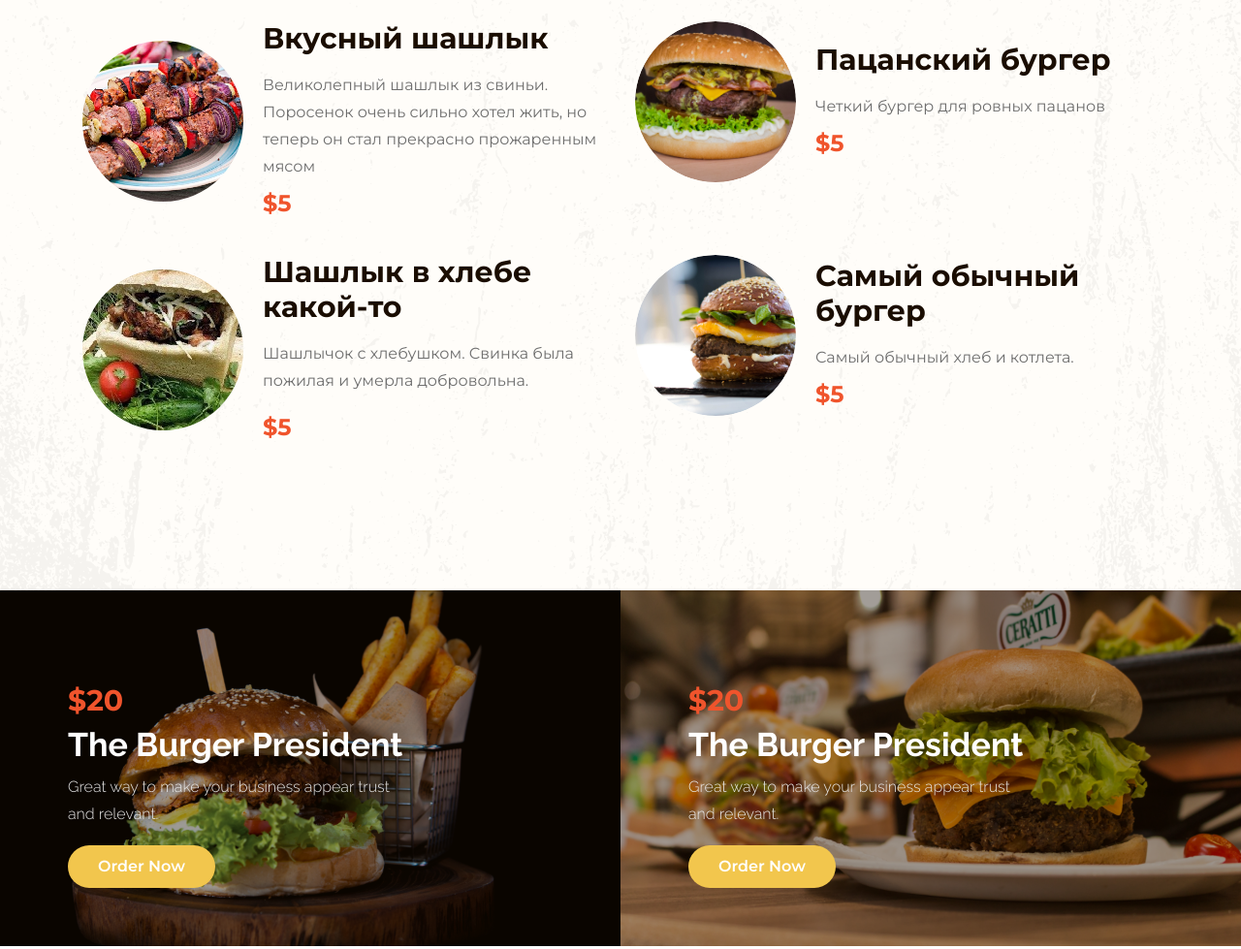
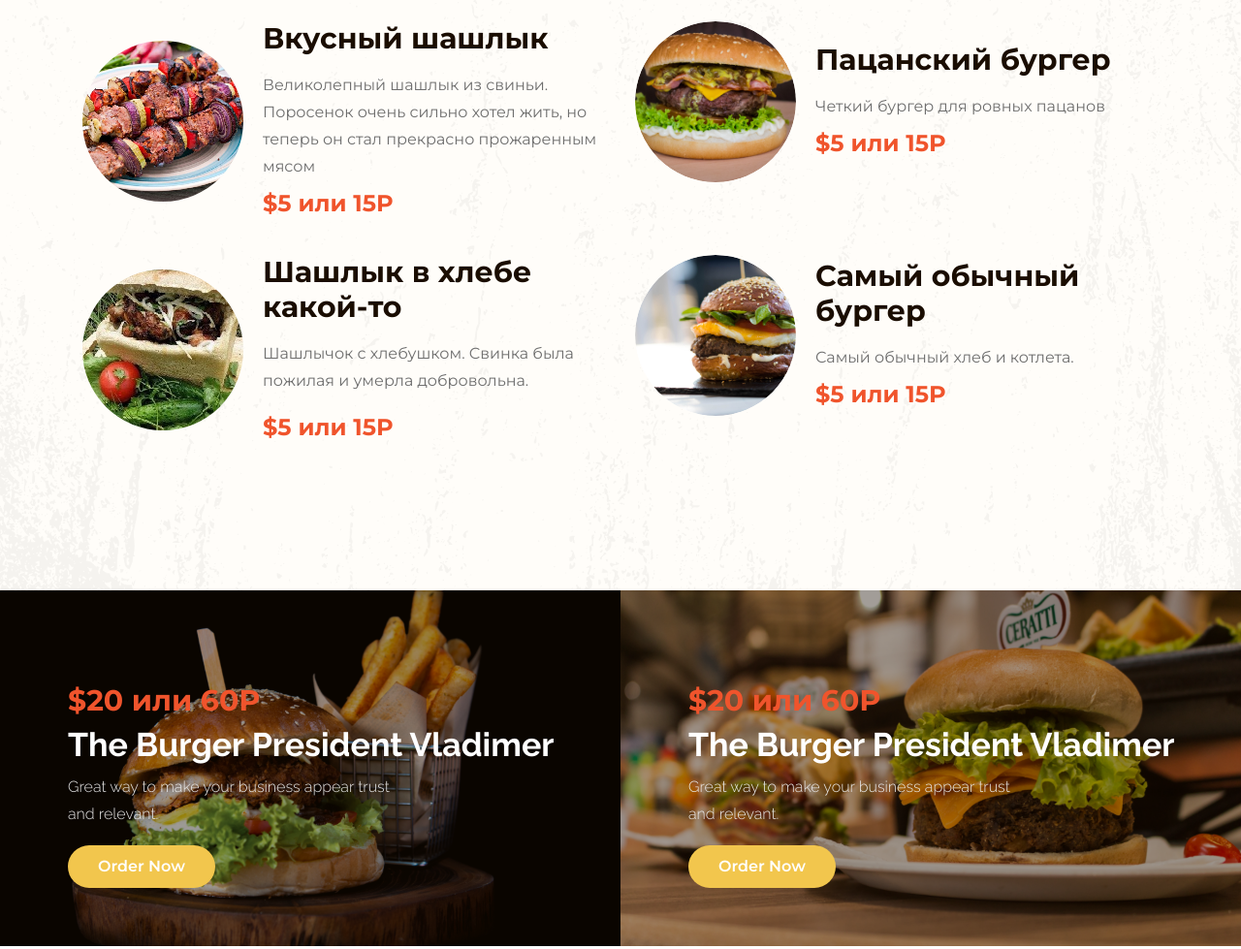
Before and after one commit to AlekseiSviridov/Burger.github.io, a plain HTML site: page Menu.html in a window 1280 px wide. Shown: the part 720-1699 px from the top of the page at 97% size. Drawn offline with Linux system fonts and the light colour scheme; files whose address does not match are found by name.

Commit message:
Add files via upload

```diff
--- a/Menu.html
+++ b/Menu.html
@@ -123,7 +123,7 @@
                         <div class="info">
                             <h3>Вкусный шашлык</h3>
                             <p>Великолепный шашлык из свиньи. Поросенок очень сильно хотел жить, но теперь он стал прекрасно прожаренным мясом</p>
-                            <span>$5</span>
+                            <span>$5 или 15Р</span>
                         </div>
                     </div>
                 </div>
@@ -135,7 +135,7 @@
                         <div class="info">
                             <h3>Пацанский бургер</h3>
                             <p>Четкий бургер для ровных пацанов</p>
-                            <span>$5</span>
+                            <span>$5  или 15Р</span>
                         </div>
                     </div>
 
@@ -148,7 +148,7 @@
                         <div class="info">
                             <h3>Шашлык в хлебе какой-то</h3>
                             <p><p>Шашлычок с хлебушком. Свинка была пожилая и умерла добровольна.</p></p>
-                            <span>$5</span>
+                            <span>$5 или 15Р</span>
                         </div>
                     </div>
                 </div>
@@ -160,7 +160,7 @@
                         <div class="info">
                             <h3>Самый обычный бургер</h3>
                             <p>Самый обычный хлеб и котлета.</p>
-                            <span>$5</span>
+                            <span>$5 или 15Р</span>
                         </div>
                     </div>
                 </div>
@@ -178,8 +178,8 @@
                         <img src="img/burgers/1.png" alt="">
                         <div class="room_heading d-flex justify-content-between align-items-center">
                             <div class="room_heading_inner">
-                                <span>$20</span>
-                                <h3>The Burger President</h3>
+                                <span>$20 или 60Р</span>
+                                <h3>The Burger President Vladimer</h3>
                                 <p>Great way to make your business appear trust <br> and relevant.</p>
                                 <a href="#" class="boxed-btn3">Order Now</a>
                             </div>
@@ -192,8 +192,8 @@
                         <img src="img/burgers/2.png" alt="">
                         <div class="room_heading d-flex justify-content-between align-items-center">
                             <div class="room_heading_inner">
-                                <span>$20</span>
-                                <h3>The Burger President</h3>
+                                <span>$20 или 60Р</span>
+                                <h3>The Burger President Vladimer</h3>
                                 <p>Great way to make your business appear trust <br> and relevant.</p>
                                 <a href="#" class="boxed-btn3">Order Now</a>
                             </div>
```
Also changed, not shown: index.html (+5 -5 lines).
